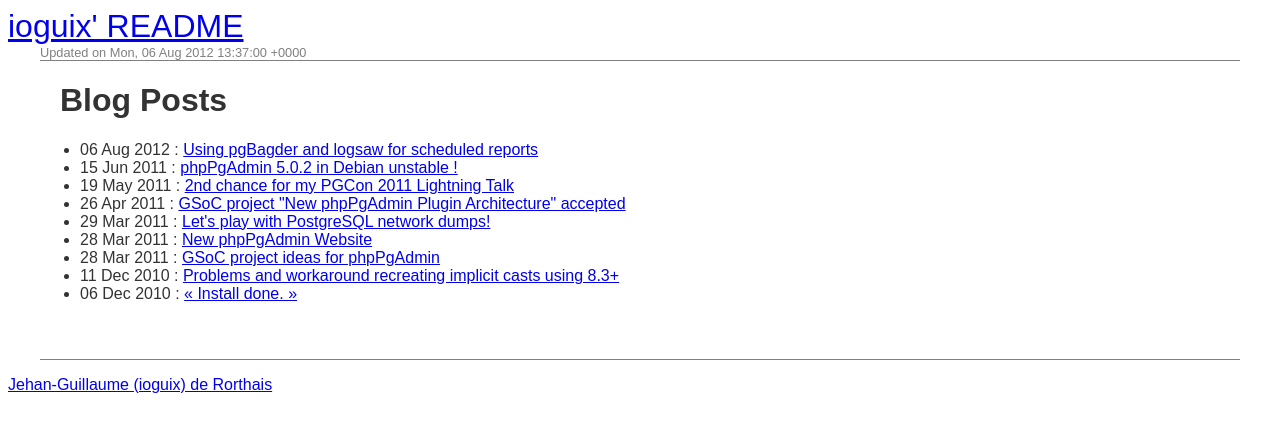
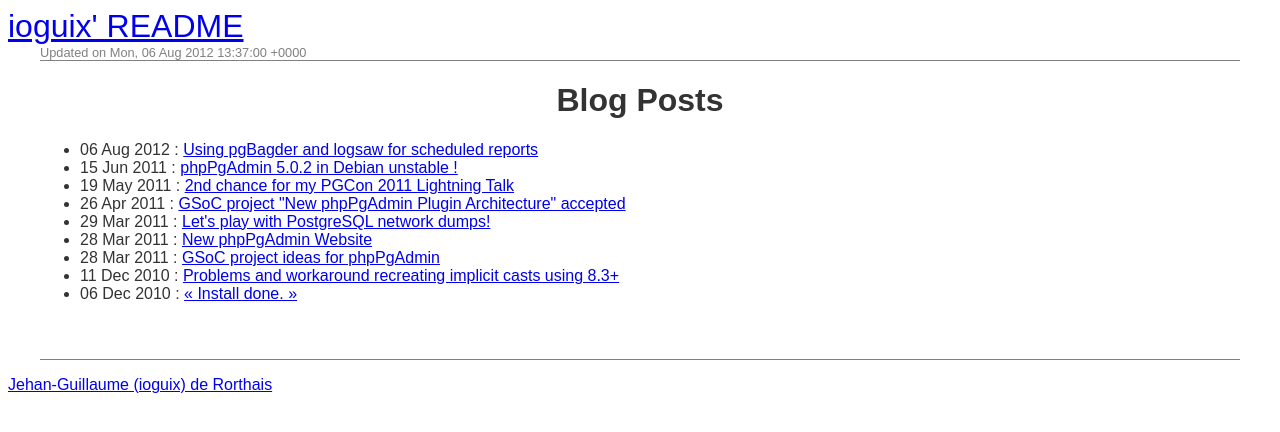
Before and after one commit to VenuMadhavVennu/ioguix.github.io, a Jekyll site: the page built from index.html, in a window 1280 px wide. Shown: the top 432 px of the page. Built offline with Jekyll 4.4.1, drawn with Linux system fonts in a browser that asks for light colours.

Commit message:
Support for citation and some fix in CSS theme

```diff
--- a/css/screen.css
+++ b/css/screen.css
@@ -11,6 +11,10 @@
 /* Posts */
 
 pre { margin: 0 }
+
+h1 { text-align: center }
+
+
 
 #content_infos {
   max-width: 1200px;
@@ -29,18 +33,25 @@
   border-bottom: 1px solid grey;
 }
 
-#content p, #content h1, #content h2 {
-  padding-left: 20px;
-}
-
-#content > .highlight, #content > pre {
+#content > .highlight,
+#content > pre,
+cite {
   max-width: 1150px;
   background: #222;
   color: #f8f8f2;
-  border: 1px solid grey;
+  /*border: 1px solid grey;*/
+  border-left: 2px solid black;
   overflow: auto;
-  margin: 20px auto 20px 20px;
+  margin: 20px auto 20px 0;
   padding: 10px;
+}
+
+cite {
+  display: block;
+  background: lightgrey;
+  border-left: 2px solid grey;
+  color: inherit;
+  margin-left: 10px;
 }
 
 p > code,
```
